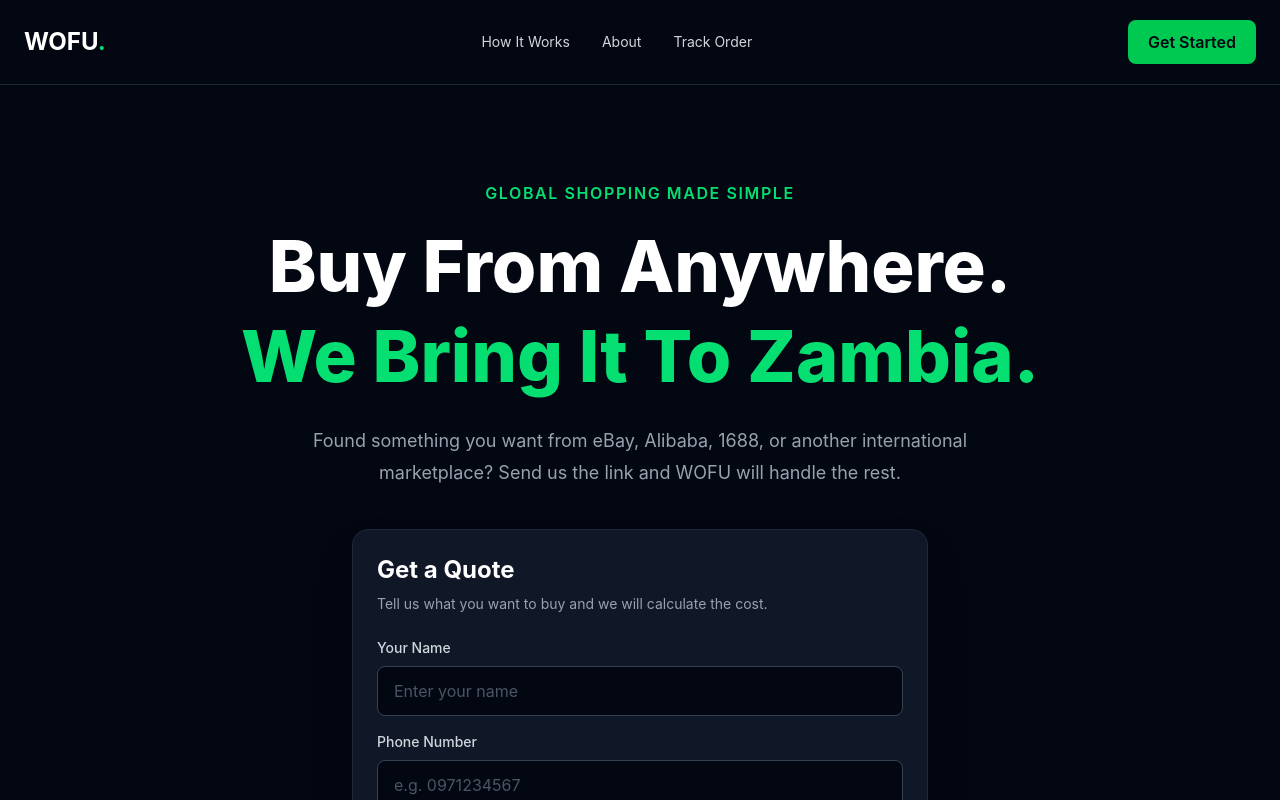
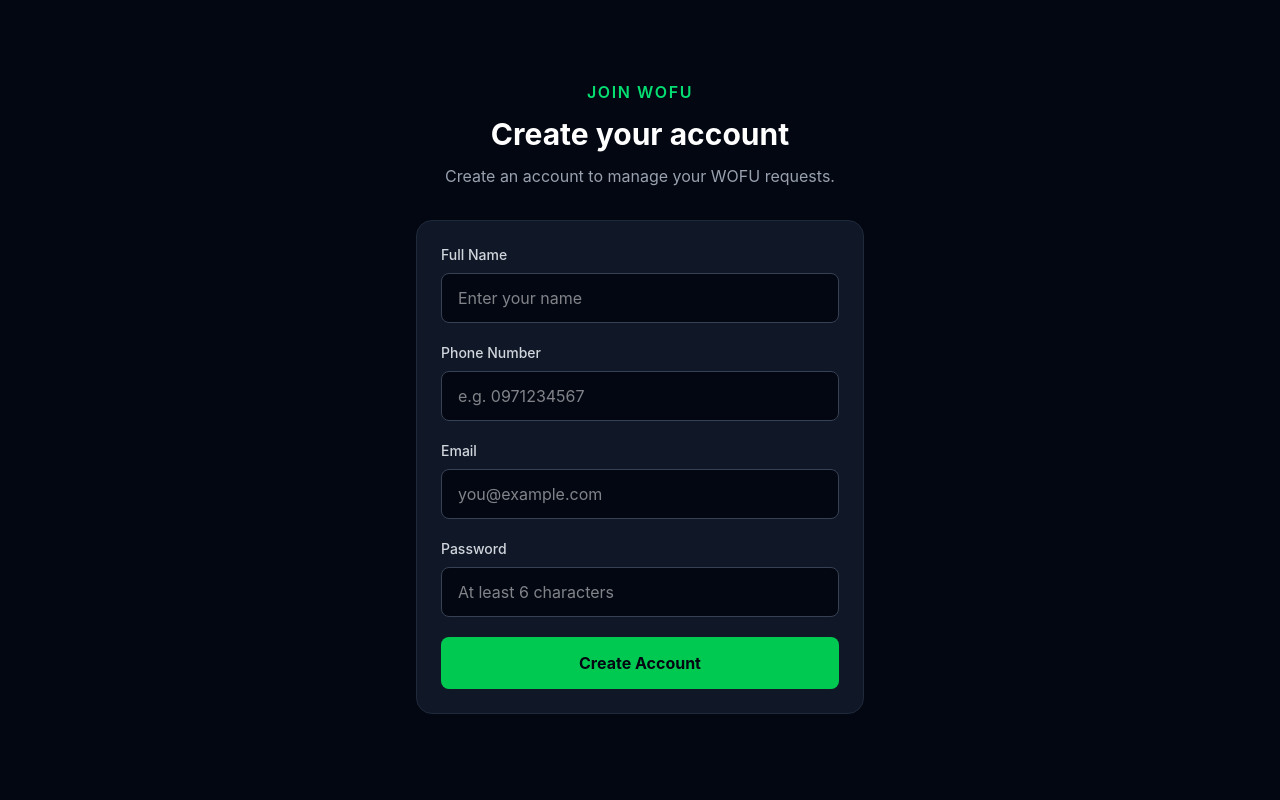
Before and after one commit to JrW3GACOD3S/WOFU, a React (Vite) app in the folder client/: page / in a window 1280 px wide. Shown: the top 800 px of the page. Built offline with nearby package versions, Linux system fonts and the light colour scheme.

Commit message:
feat: connect customer registration to firestore

```diff
--- a/client/package.json
+++ b/client/package.json
@@ -11,6 +11,7 @@
   },
   "dependencies": {
     "@tailwindcss/vite": "^4.3.3",
+    "firebase": "^12.19.0",
     "react": "^19.2.8",
     "react-dom": "^19.2.8",
     "tailwindcss": "^4.3.3"
--- a/client/src/App.jsx
+++ b/client/src/App.jsx
@@ -1,22 +1,7 @@
-import Navbar from "./components/Navbar"
-import Hero from "./components/Hero"
-import HowItWorks from "./components/HowItWorks"
+import Register from "./pages/Register"
 
 function App() {
-  return (
-    <div className="min-h-screen bg-gray-950 text-white">
-      <Navbar />
-
-      <main>
-        <Hero />
-        <HowItWorks />
-      </main>
-
-      <footer className="border-t border-gray-800 px-6 py-8 text-center text-sm text-gray-500">
-        © 2026 WOFU. Global Shopping for Zambia.
-      </footer>
-    </div>
-  )
+  return <Register />
 }
 
 export default App
--- /dev/null
+++ b/client/src/firebase.js
@@ -0,0 +1,23 @@
+// Import the functions you need from the SDKs you need
+import { initializeApp } from "firebase/app"
+import { getAuth } from "firebase/auth"
+
+import { getFirestore } from "firebase/firestore"
+// TODO: Add SDKs for Firebase products that you want to use
+// https://firebase.google.com/docs/web/setup#available-libraries
+
+// Your web app's Firebase configuration
+const firebaseConfig = {
+  apiKey: "AIzaSyC8SZ_9JLixOsPclC-xlY0N4Vt0-MVioOQ",
+  authDomain: "wofu-1.firebaseapp.com",
+  projectId: "wofu-1",
+  storageBucket: "wofu-1.firebasestorage.app",
+  messagingSenderId: "1088321577213",
+  appId: "1:1088321577213:web:08b5879856cc9189659e94"
+};
+
+// Initialize Firebase
+const app = initializeApp(firebaseConfig);
+export const auth = getAuth(app)
+export const db = getFirestore(app)
+export default app
--- /dev/null
+++ b/client/src/pages/Register.jsx
@@ -0,0 +1,196 @@
+import { useState } from "react"
+import { createUserWithEmailAndPassword } from "firebase/auth"
+import { doc, setDoc } from "firebase/firestore"
+import { auth, db } from "../firebase"
+
+function Register() {
+  const [name, setName] = useState("")
+  const [phone, setPhone] = useState("")
+  const [email, setEmail] = useState("")
+  const [password, setPassword] = useState("")
+  const [message, setMessage] = useState("")
+  const [isError, setIsError] = useState(false)
+
+  const handleRegister = async (event) => {
+    event.preventDefault()
+
+    if (!name.trim()) {
+      setIsError(true)
+      setMessage("Please enter your name.")
+      return
+    }
+
+    if (!phone.trim()) {
+      setIsError(true)
+      setMessage("Please enter your phone number.")
+      return
+    }
+
+    if (!email.trim()) {
+      setIsError(true)
+      setMessage("Please enter your email.")
+      return
+    }
+
+    if (password.length < 6) {
+      setIsError(true)
+      setMessage("Password must be at least 6 characters.")
+      return
+    }
+
+    try {
+      setIsError(false)
+      setMessage("Creating your account...")
+
+      const userCredential = await createUserWithEmailAndPassword(
+        auth,
+        email.trim(),
+        password
+      )
+
+      const user = userCredential.user
+
+await setDoc(doc(db, "users", user.uid), {
+  name: name.trim(),
+  phone: phone.trim(),
+  email: email.trim(),
+  role: "customer",
+  createdAt: new Date()
+})
+
+      console.log("User created:", userCredential.user.uid)
+
+      setMessage("Account created successfully!")
+    } catch (error) {
+      console.error(error)
+
+      setIsError(true)
+
+      if (error.code === "auth/email-already-in-use") {
+        setMessage("An account with this email already exists.")
+      } else if (error.code === "auth/invalid-email") {
+        setMessage("Please enter a valid email address.")
+      } else if (error.code === "auth/weak-password") {
+        setMessage("Password is too weak.")
+      } else {
+        setMessage("Unable to create account. Please try again.")
+      }
+    }
+  }
+
+  return (
+    <section className="min-h-screen bg-gray-950 px-6 py-20 text-white">
+      <div className="mx-auto max-w-md">
+        <div className="mb-8 text-center">
+          <p className="font-semibold uppercase tracking-widest text-green-400">
+            Join WOFU
+          </p>
+
+          <h1 className="mt-3 text-3xl font-bold">
+            Create your account
+          </h1>
+
+          <p className="mt-3 text-gray-400">
+            Create an account to manage your WOFU requests.
+          </p>
+        </div>
+
+        <form
+          onSubmit={handleRegister}
+          className="space-y-5 rounded-2xl border border-gray-800 bg-gray-900 p-6"
+        >
+          <div>
+            <label
+              htmlFor="name"
+              className="mb-2 block text-sm font-medium text-gray-300"
+            >
+              Full Name
+            </label>
+
+            <input
+              id="name"
+              type="text"
+              value={name}
+              onChange={(event) => setName(event.target.value)}
+              placeholder="Enter your name"
+              className="w-full rounded-lg border border-gray-700 bg-gray-950 px-4 py-3 text-white outline-none focus:border-green-400"
+            />
+          </div>
+
+          <div>
+            <label
+              htmlFor="phone"
+              className="mb-2 block text-sm font-medium text-gray-300"
+            >
+              Phone Number
+            </label>
+
+            <input
+              id="phone"
+              type="tel"
+              value={phone}
+              onChange={(event) => setPhone(event.target.value)}
+              placeholder="e.g. 0971234567"
+              className="w-full rounded-lg border border-gray-700 bg-gray-950 px-4 py-3 text-white outline-none focus:border-green-400"
+            />
+          </div>
+
+          <div>
+            <label
+              htmlFor="email"
+              className="mb-2 block text-sm font-medium text-gray-300"
+            >
+              Email
+            </label>
+
+            <input
+              id="email"
+              type="email"
+              value={email}
+              onChange={(event) => setEmail(event.target.value)}
+              placeholder="you@example.com"
+              className="w-full rounded-lg border border-gray-700 bg-gray-950 px-4 py-3 text-white outline-none focus:border-green-400"
+            />
+          </div>
+
+          <div>
+            <label
+              htmlFor="password"
+              className="mb-2 block text-sm font-medium text-gray-300"
+            >
+              Password
+            </label>
+
+            <input
+              id="password"
+              type="password"
+              value={password}
+              onChange={(event) => setPassword(event.target.value)}
+              placeholder="At least 6 characters"
+              className="w-full rounded-lg border border-gray-700 bg-gray-950 px-4 py-3 text-white outline-none focus:border-green-400"
+            />
+          </div>
+
+          {message && (
+            <p
+              className={`text-sm ${
+                isError ? "text-red-400" : "text-green-400"
+              }`}
+            >
+              {message}
+            </p>
+          )}
+
+          <button
+            type="submit"
+            className="w-full rounded-lg bg-green-500 px-6 py-3.5 font-bold text-gray-950 transition hover:bg-green-400"
+          >
+            Create Account
+          </button>
+        </form>
+      </div>
+    </section>
+  )
+}
+
+export default Register
```
Also changed, not shown: 1 other file (tests, documents, lock files or other folders).
